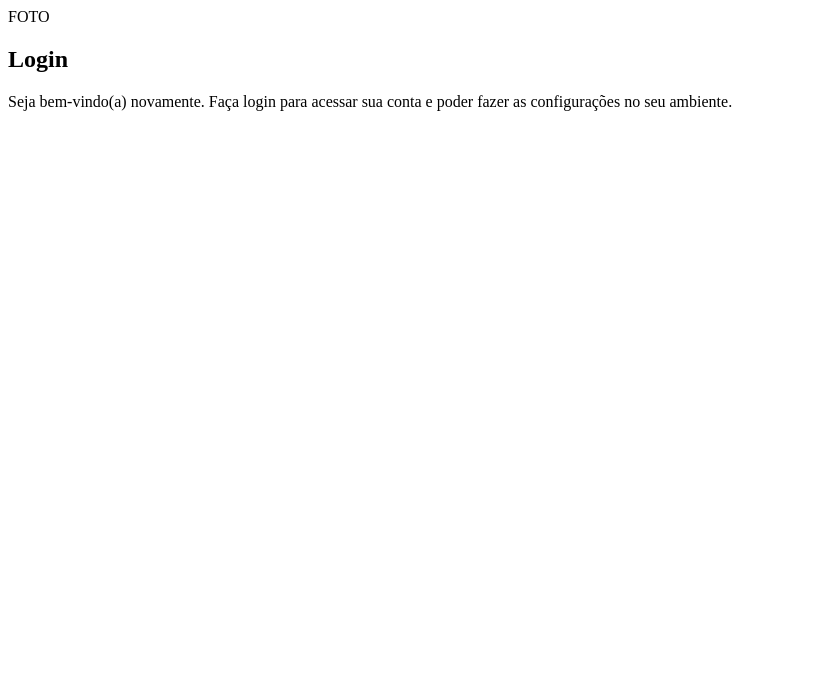
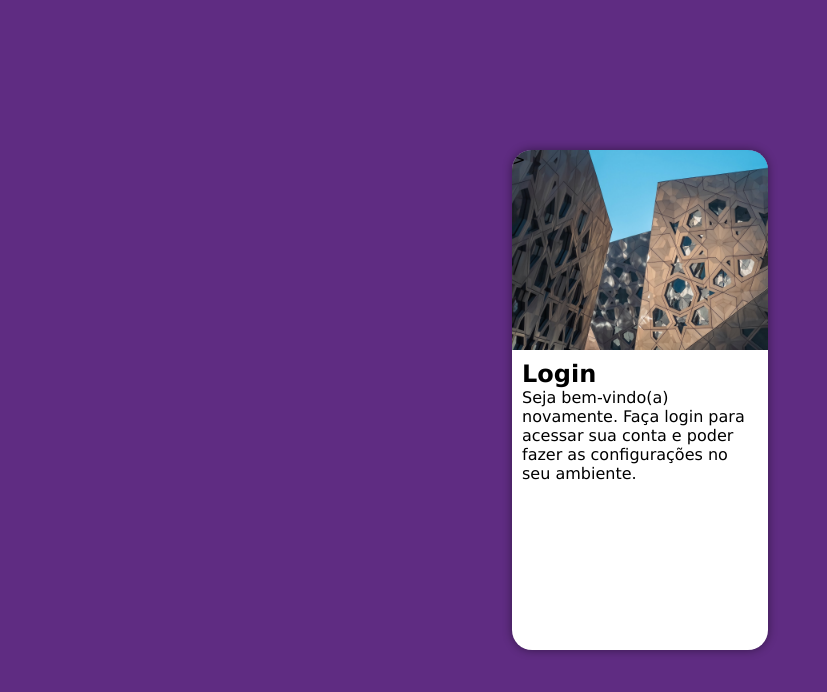
Before and after one commit to RafaelBrandaoS/projeto-login, a plain HTML site: page index.html in a window 1280 px wide. Shown: the whole page, without its empty margins (0-827 px from the left). Drawn offline with Linux system fonts and the light colour scheme.

Commit message:
atualizei o projeto login

```diff
--- a/estilos/style.css
+++ b/estilos/style.css
@@ -5,3 +5,50 @@
     verde: #49A09D
     roxo: #5F2C82
 */
+
+* {
+    font-family: Verdana, Geneva, Tahoma, sans-serif;
+    padding: 0px;
+    margin: 0px;
+    box-sizing: border-box;
+}
+
+body, html {
+    background-color: #5F2C82;
+    height: 100vh;
+    width: 100vw;
+}
+
+main {
+    position: relative;
+    height: 100vh;
+    width: 100vw;
+}
+
+section#login {
+    position: absolute;
+    top: 50%;
+    left: 50%;
+    transform: translate(-50%, -50%);
+    overflow: hidden;
+
+    background-color: white;
+    width: 256px;
+    height: 500px;
+    border-radius: 20px;
+    box-shadow: 0px 0px 10px rgba(0, 0, 0, 0.438);
+}
+
+section#login > div#imagem {
+    display: block;
+    background: #5F2C82 url(../imagens/metal.jpg) no-repeat;
+    background-size: cover;
+    background-position: right bottom;
+    height: 200px;
+}
+
+section#login > div#formulario {
+    display: block;
+    padding: 10px;
+
+}
--- a/index.html
+++ b/index.html
@@ -11,7 +11,7 @@
     <main>
         <section id="login">
             <div id="imagem">
-                FOTO
+                <!-- Imagem nas CSS -->>
             </div>
             <div id="formulario">
                 <h1>Login</h1>
```
